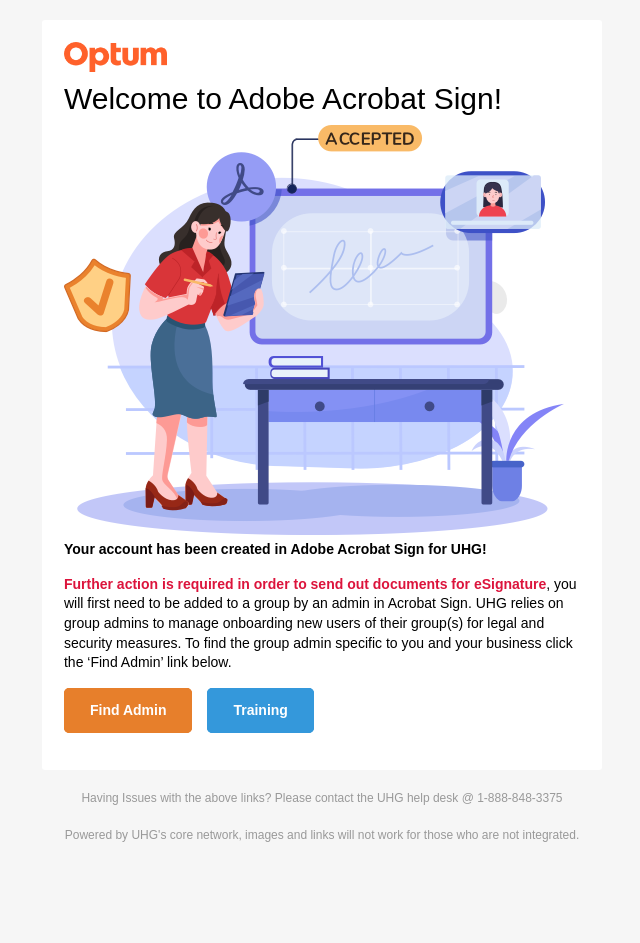
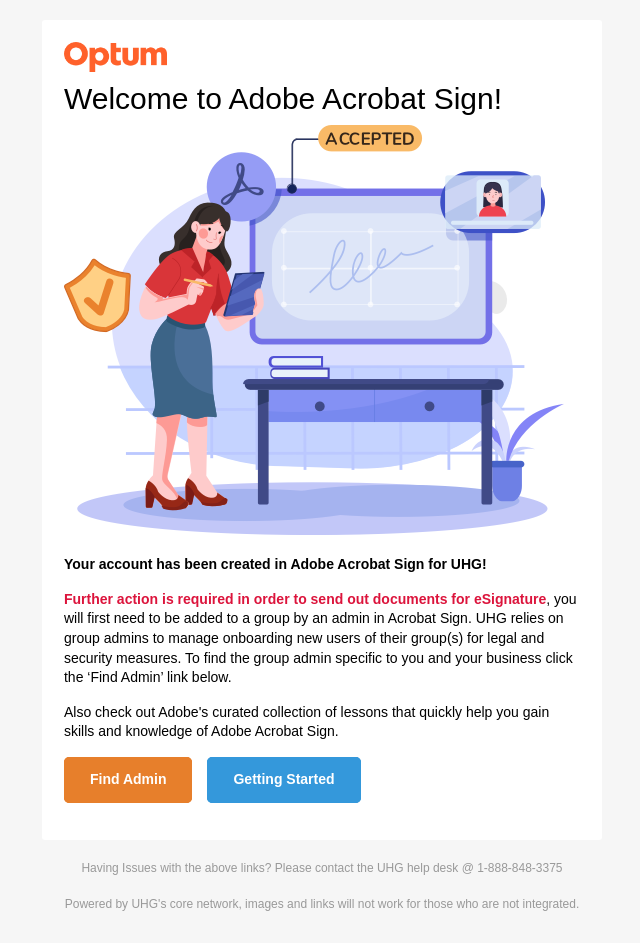
Before and after one commit to mcneece/eSignature-Portal, a Flask app: template app/templates/client/email-inline_welcome.html in a window 1280 px wide. Shown: the whole page, without its empty margins (318-958 px from the left). Before the commit the page ends 842 px from the top, so only its background shows below. Run offline with Flask 3, Linux system fonts and the light colour scheme; the template is opened without the code that fills it, so the values that code supplies are empty; parts of the project's set-up code (start-up, migrations or seed data) failed here and were passed over.

Commit message:
Update email-inline_welcome.html

```diff
--- a/app/templates/client/email-inline_welcome.html
+++ b/app/templates/client/email-inline_welcome.html
@@ -132,23 +132,34 @@
                                     <tr>
                                         <td style="font-family: sans-serif; font-size: 14px; vertical-align: top;"
                                             valign="top">
-                                            <img style="width: 20%;" src="https://esign.optum.com/static/img/Optum-logo-ora-RGB.png"alt="Optum Logo">
+                                            <img style="width: 20%;"
+                                                src="https://esign.optum.com/static/img/Optum-logo-ora-RGB.png"
+                                                alt="Optum Logo">
                                             <p
                                                 style="font-family: sans-serif; font-size: 30px; font-weight: normal; margin: 0; margin-bottom: 5px;">
                                                 Welcome to Adobe Acrobat Sign!</p>
-                                            <img style="max-width: 100%;" src="https://esign.optum.com/static/img/welcome_email_body_image.png" alt="Supporting eSignature Tool Image">
+                                            <img style="max-width: 100%;"
+                                                src="https://esign.optum.com/static/img/welcome_email_body_image.png"
+                                                alt="Supporting eSignature Tool Image">
                                             <p
-                                                style="font-family: sans-serif; font-size: 14px; font-weight: bold; margin: 0; margin-bottom: 15px;">
+                                                style="font-family: sans-serif; font-size: 14px; font-weight: bold; margin: 0; margin-bottom: 15px; margin-top: 15px;">
                                                 Your account has been created in Adobe Acrobat Sign for UHG!
                                             </p>
                                             <p
                                                 style="font-family: sans-serif; font-size: 14px; font-weight: normal; margin: 0; margin-bottom: 15px;">
-                                                <strong style="color: crimson;">Further action is required in order to send out documents for eSignature</strong>, you will first need to be added to a group
+                                                <strong style="color: crimson;">Further action is required in order to
+                                                    send out documents for eSignature</strong>, you will first need to
+                                                be added to a group
                                                 by an admin in Acrobat Sign.
                                                 UHG relies on group admins to manage onboarding new users of their
                                                 group(s) for legal and security measures.
                                                 To find the group admin specific to you and your business click the
                                                 ‘Find Admin’ link below.
+                                            </p>
+                                            <p
+                                                style="font-family: sans-serif; font-size: 14px; font-weight: normal; margin: 0; margin-bottom: 15px;">
+                                                Also check out Adobe's curated collection of lessons that quickly help
+                                                you gain skills and knowledge of Adobe Acrobat Sign.
                                             </p>
                                             <table role="presentation" border="0" cellpadding="0" cellspacing="0"
                                                 class="btn btn-primary"
@@ -177,9 +188,9 @@
                                                                             style="font-family: sans-serif; font-size: 14px; vertical-align: top; border-radius: 5px; text-align: center; background-color: #3498db;"
                                                                             valign="top" align="center"
                                                                             bgcolor="#3498db"> <a
-                                                                                href="https://helpx.adobe.com/support/sign.html"
+                                                                                href="https://experienceleague.adobe.com/?lang=en#dashboard/learning"
                                                                                 target="_blank"
-                                                                                style="border: solid 1px #3498db; border-radius: 5px; box-sizing: border-box; cursor: pointer; display: inline-block; font-size: 14px; font-weight: bold; margin: 0; padding: 12px 25px; text-decoration: none; text-transform: capitalize; background-color: #3498db; border-color: #3498db; color: #ffffff;">Training</a>
+                                                                                style="border: solid 1px #3498db; border-radius: 5px; box-sizing: border-box; cursor: pointer; display: inline-block; font-size: 14px; font-weight: bold; margin: 0; padding: 12px 25px; text-decoration: none; text-transform: capitalize; background-color: #3498db; border-color: #3498db; color: #ffffff;">Getting Started</a>
                                                                         </th>
                                                                     </tr>
                                                                 </tbody>
@@ -207,14 +218,16 @@
                                 <td class="content-block"
                                     style="font-family: sans-serif; vertical-align: top; padding-bottom: 10px; padding-top: 10px; color: #999999; font-size: 12px; text-align: center;"
                                     valign="top" align="center">
-                                    <span> Having Issues with the above links? Please contact the UHG help desk @ 1-888-848-3375</span>
+                                    <span> Having Issues with the above links? Please contact the UHG help desk @
+                                        1-888-848-3375</span>
                                 </td>
                             </tr>
                             <tr>
                                 <td class="content-block powered-by"
                                     style="font-family: sans-serif; vertical-align: top; padding-bottom: 10px; padding-top: 10px; color: #999999; font-size: 12px; text-align: center;"
                                     valign="top" align="center">
-                                    Powered by UHG's core network, images and links will not work for those who are not integrated.
+                                    Powered by UHG's core network, images and links will not work for those who are not
+                                    integrated.
                                 </td>
                             </tr>
                         </table>
```
